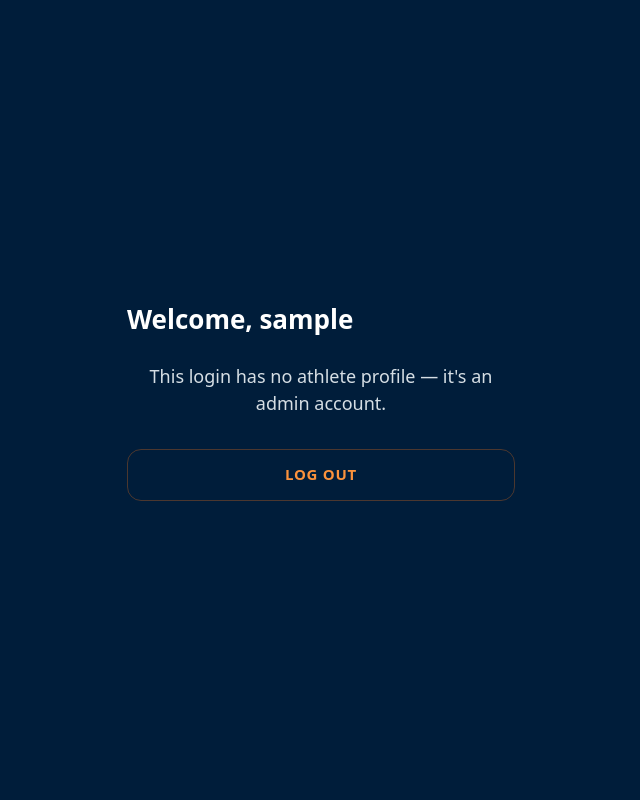
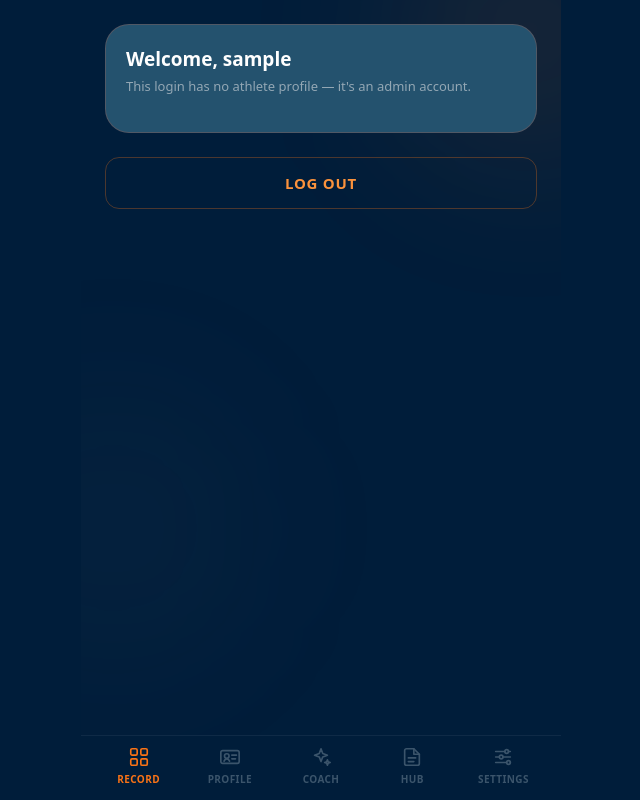
Before and after one commit to Kaiden-King/ascendiq, a Django app: page /dashboard/ in a window 1280 px wide. Shown: the whole page, without its empty margins (319-959 px from the left). Run offline with Django 5.2, Linux system fonts and the light colour scheme; the visitor is signed in with stand-in values (Sample User, id 1); data that the repository does not hold is empty.

Commit message:
Step 13: HTMX and the app shell
- django-htmx; HTMX 2 served from our own static files, CSRF header on <body>
- base.html: header with locally drawn initials (no avatar service),
  bottom nav with unbuilt sections dimmed and untappable
- App shell fixed to the screen so the nav stays in thumb reach
- seed_test_users uses status completed to match the week 2 guide
- CLAUDE.md current focus: week 2

Co-Authored-By: Claude Opus 5.5 <noreply@anthropic.com>

```diff
--- a/ascendiq/settings.py
+++ b/ascendiq/settings.py
@@ -60,6 +60,7 @@ INSTALLED_APPS = [
     'django.contrib.sessions',
     'django.contrib.messages',
     'django.contrib.staticfiles',
+    'django_htmx',
     'athletes',
 ]
 
@@ -73,6 +74,9 @@ MIDDLEWARE = [
     'django.contrib.auth.middleware.AuthenticationMiddleware',
     'django.contrib.messages.middleware.MessageMiddleware',
     'django.middleware.clickjacking.XFrameOptionsMiddleware',
+    # Adds request.htmx — True when HTMX made the request (swap a fragment),
+    # False for a normal page load (send the whole page).
+    'django_htmx.middleware.HtmxMiddleware',
 ]
 
 ROOT_URLCONF = 'ascendiq.urls'
--- a/athletes/management/commands/seed_test_users.py
+++ b/athletes/management/commands/seed_test_users.py
@@ -73,7 +73,7 @@ class Command(BaseCommand):
                         date=today - datetime.timedelta(days=days_ago),
                         focus=focus,
                         duration_min=60,
-                        status="complete",
+                        status="completed",
                     )
                     WorkoutSet.objects.create(
                         workout=workout, drill_name="Form shooting",
--- a/athletes/views.py
+++ b/athletes/views.py
@@ -46,4 +46,4 @@ def signup(request):
 def dashboard(request):
     # Only ever the logged-in user's own athlete. Admin logins have none.
     athlete = Athlete.objects.filter(user=request.user).first()
-    return render(request, "dashboard.html", {"athlete": athlete})
+    return render(request, "dashboard.html", {"athlete": athlete, "active_tab": "record"})
--- a/requirements.txt
+++ b/requirements.txt
@@ -1,6 +1,7 @@
 asgiref==3.12.1
 dj-database-url==3.1.2
 Django==6.1.1
+django-htmx==1.29.0
 gunicorn==26.2.0
 psycopg[binary]==3.3.6
 sqlparse==0.6.0
--- a/static/css/ascendiq.css
+++ b/static/css/ascendiq.css
@@ -81,7 +81,9 @@ button { font: inherit; color: inherit; border: none; background: none; cursor:
   position: relative;
   display: flex;
   flex-direction: column;
-  min-height: 100dvh;
+  height: 100dvh;            /* fixed to the screen: .main scrolls, nav stays put */
+  max-width: 480px;          /* phone-width column on laptops too */
+  margin: 0 auto;
   overflow: hidden;
 }
 
@@ -395,3 +397,19 @@ button { font: inherit; color: inherit; border: none; background: none; cursor:
   font-size: 15px; font-weight: 700; letter-spacing: .05em; text-transform: uppercase;
 }
 a.btn-primary { display: flex; align-items: center; justify-content: center; }
+
+/* ===================== app shell additions ===================== */
+/* Initials avatar — drawn here so no athlete's name goes to an outside service */
+.avatar--initials {
+  width: 40px; height: 40px; border-radius: 50%;
+  display: grid; place-items: center;
+  background: var(--avatar-empty);
+  border: 1px solid var(--orange-line);
+  color: var(--orange-lt); font-size: 14px; font-weight: 700; letter-spacing: .02em;
+}
+.nav__icon {
+  width: 22px; height: 22px;
+  fill: none; stroke: currentColor; stroke-width: 1.8;
+  stroke-linecap: round; stroke-linejoin: round;
+}
+.nav__item--soon { opacity: .4; cursor: default; }
--- /dev/null
+++ b/templates/base.html
@@ -0,0 +1,65 @@
+{% load static django_htmx %}<!doctype html>
+<html lang="en">
+<head>
+  <meta charset="utf-8">
+  <meta name="viewport" content="width=device-width, initial-scale=1, viewport-fit=cover">
+  <meta name="theme-color" content="#001D3A">{# phone status bar; must be a literal colour, matches --bg #}
+  <title>{% block title %}AscendIQ{% endblock %}</title>
+  <link rel="stylesheet" href="{% static 'css/ascendiq.css' %}">
+  {# HTMX 2, served from our own site by django-htmx — no outside CDN #}
+  {% htmx_script %}
+</head>
+
+{# Every HTMX request carries the CSRF token. Without this, every hx-post fails with 403. #}
+<body hx-headers='{"X-CSRFToken": "{{ csrf_token }}"}'>
+<div class="app">
+
+  <div class="glow glow--warm" aria-hidden="true"></div>
+  <div class="glow glow--cool" aria-hidden="true"></div>
+
+  {% block header %}
+  <header class="hdr">
+    <div class="hdr__me">
+      {# Initials drawn locally — never send an athlete's name to an avatar service #}
+      <span class="avatar avatar--initials" aria-hidden="true">{{ athlete.initials }}</span>
+      <span>
+        <span class="eyebrow">Welcome back</span>
+        <h1 class="hdr__name">{{ athlete.full_name }}</h1>
+      </span>
+    </div>
+  </header>
+  {% endblock %}
+
+  <main class="main">
+    {% block content %}{% endblock %}
+  </main>
+
+  {% block nav %}
+  {# Unbuilt sections are shown dimmed and can't be tapped. Turn each into a link the week it's built. #}
+  <nav class="nav" aria-label="Main">
+    <a href="{% url 'dashboard' %}" class="nav__item" {% if active_tab == 'record' %}aria-current="page"{% endif %}>
+      <svg class="nav__icon" viewBox="0 0 24 24" aria-hidden="true"><rect x="3" y="3" width="7" height="7" rx="1.5"/><rect x="14" y="3" width="7" height="7" rx="1.5"/><rect x="3" y="14" width="7" height="7" rx="1.5"/><rect x="14" y="14" width="7" height="7" rx="1.5"/></svg>
+      <span>Record</span>
+    </a>
+    <span class="nav__item nav__item--soon" aria-disabled="true" title="Coming in week 3">
+      <svg class="nav__icon" viewBox="0 0 24 24" aria-hidden="true"><rect x="2" y="5" width="20" height="14" rx="2"/><circle cx="8.5" cy="11" r="2.5"/><path d="M5.5 16.5c.6-1.6 1.7-2.4 3-2.4s2.4.8 3 2.4M14 10h5M14 14h4"/></svg>
+      <span>Profile</span>
+    </span>
+    <span class="nav__item nav__item--soon" aria-disabled="true" title="Coming in week 4">
+      <svg class="nav__icon" viewBox="0 0 24 24" aria-hidden="true"><path d="M12 3l1.9 5.1L19 10l-5.1 1.9L12 17l-1.9-5.1L5 10l5.1-1.9z"/><path d="M19 15l.8 2.2L22 18l-2.2.8L19 21l-.8-2.2L16 18l2.2-.8z"/></svg>
+      <span>Coach</span>
+    </span>
+    <span class="nav__item nav__item--soon" aria-disabled="true" title="Coming in week 4">
+      <svg class="nav__icon" viewBox="0 0 24 24" aria-hidden="true"><path d="M14 3H6a2 2 0 0 0-2 2v14a2 2 0 0 0 2 2h12a2 2 0 0 0 2-2V9z"/><path d="M14 3v6h6M8 13h8M8 17h6"/></svg>
+      <span>Hub</span>
+    </span>
+    <span class="nav__item nav__item--soon" aria-disabled="true" title="Coming later">
+      <svg class="nav__icon" viewBox="0 0 24 24" aria-hidden="true"><path d="M4 6h10M18 6h2M4 12h4M12 12h8M4 18h12M20 18h0"/><circle cx="16" cy="6" r="2"/><circle cx="10" cy="12" r="2"/><circle cx="18" cy="18" r="2"/></svg>
+      <span>Settings</span>
+    </span>
+  </nav>
+  {% endblock %}
+
+</div>
+</body>
+</html>
--- a/templates/dashboard.html
+++ b/templates/dashboard.html
@@ -1,17 +1,27 @@
-{% extends "public_base.html" %}
+{% extends "base.html" %}
 
 {% block title %}Dashboard · AscendIQ{% endblock %}
 
+{% block header %}
+  {% if athlete %}{{ block.super }}{% endif %}
+{% endblock %}
+
 {% block content %}
-  {# Placeholder until week 2 swaps in the real dashboard from app-starter. #}
   {% if athlete %}
-    <h1 class="page__title">Welcome, {{ athlete.full_name }}</h1>
-    <p class="page__lede">Your dashboard fills in here once you start logging workouts.</p>
+    {# Step 15 replaces this card with today's real workout and a Start button. #}
+    <section class="today">
+      <p class="eyebrow">Today</p>
+      <p class="today__head">Workout logging is coming next</p>
+      <p class="today__sub">This card becomes today's workout and the Start button.</p>
+    </section>
   {% else %}
-    <h1 class="page__title">Welcome, {{ user.username }}</h1>
-    <p class="page__lede">This login has no athlete profile — it's an admin account.</p>
+    <section class="card card--pad">
+      <p class="today__head">Welcome, {{ user.username }}</p>
+      <p class="today__sub">This login has no athlete profile — it's an admin account.</p>
+    </section>
   {% endif %}
 
+  {# Moves to Settings once that page exists. #}
   <form method="post" action="{% url 'logout' %}">
     {% csrf_token %}
     <button type="submit" class="btn-ghost">Log out</button>
```
Also changed, not shown: CLAUDE.md (+2 -1 lines), athletes/models.py (+10 -0 lines).
